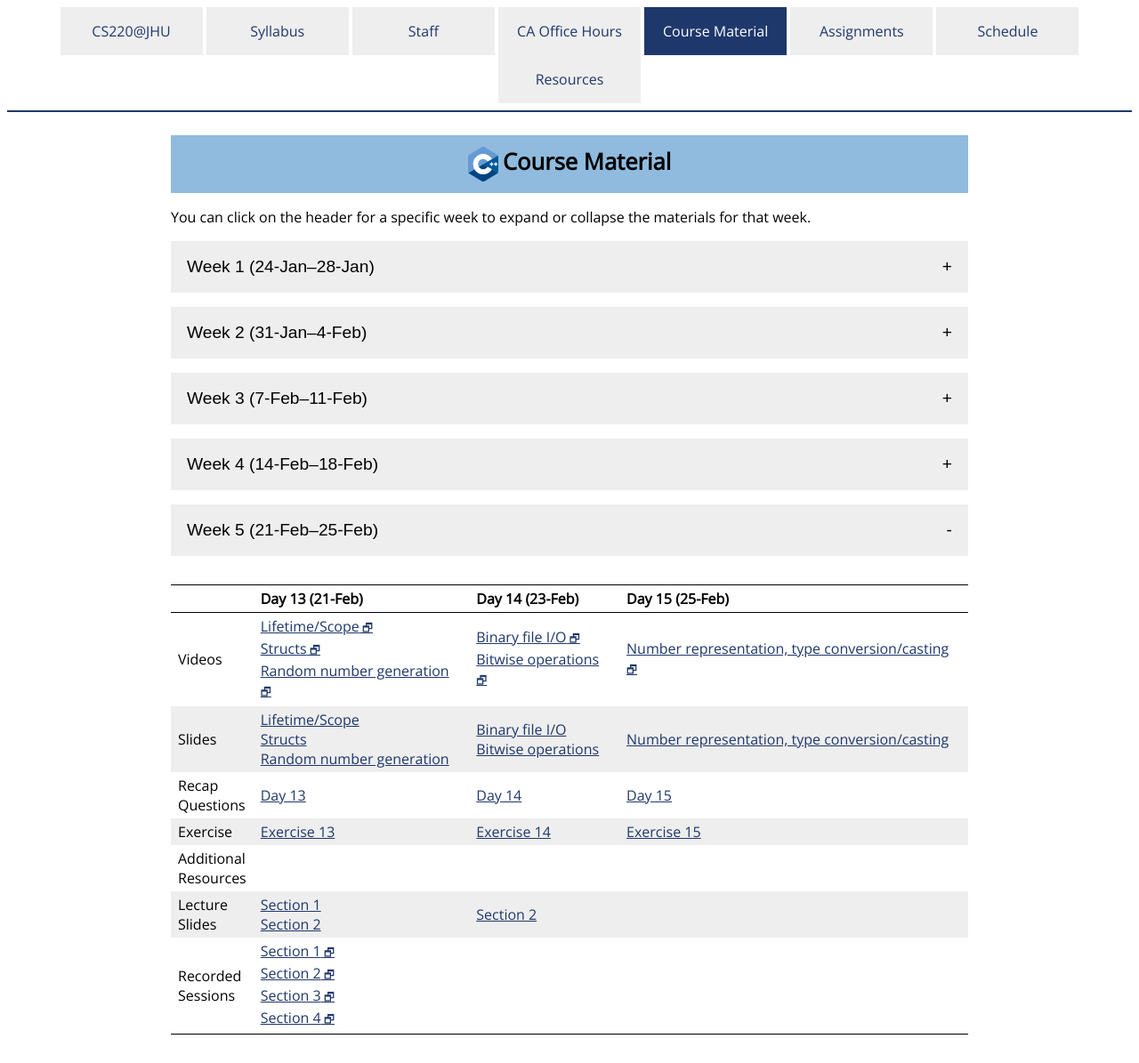
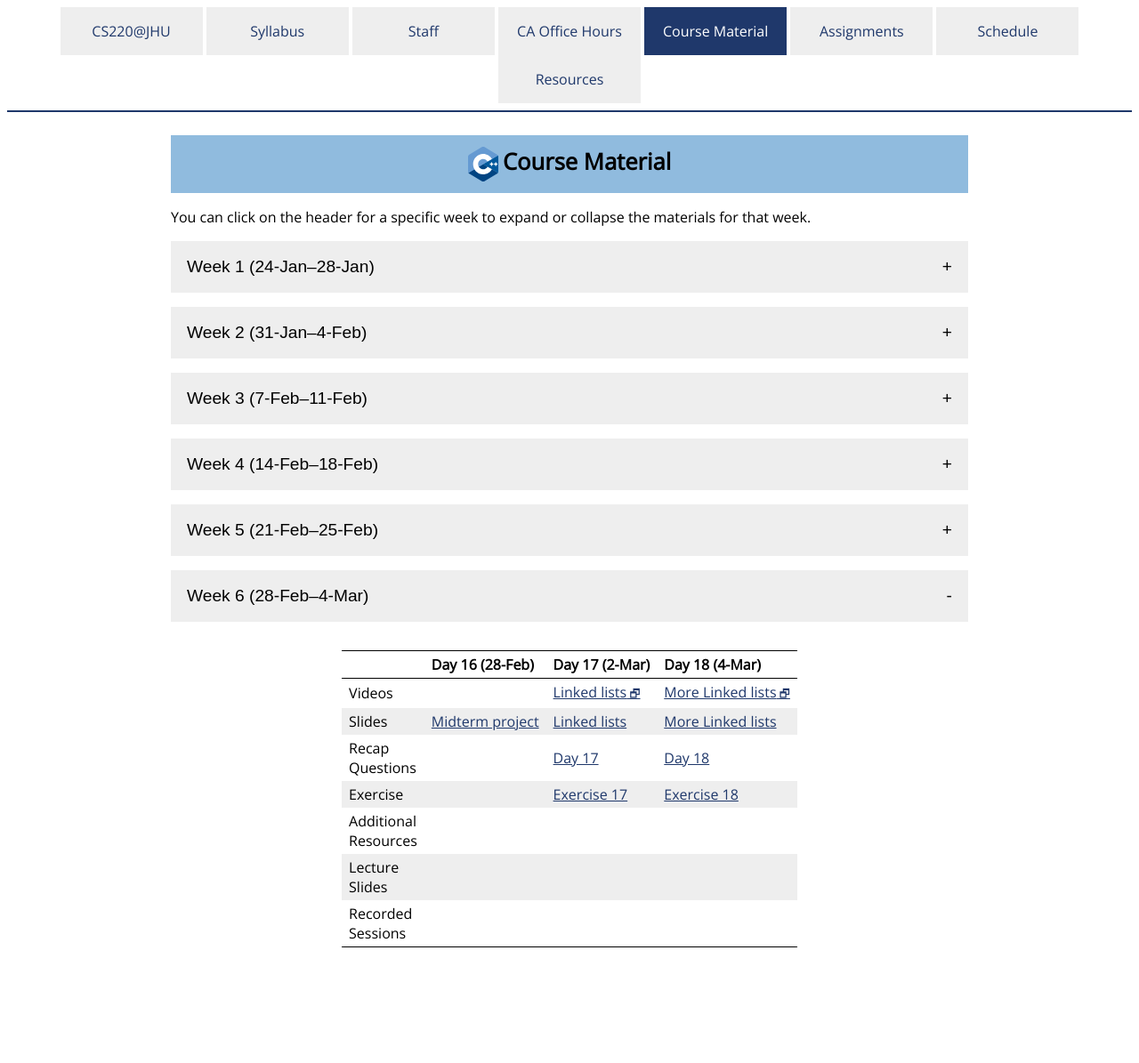
Before and after one commit to jhu-ip/cs220-s22, a Jekyll site: the page built from material.md, in a window 1280 px wide. Shown: the whole page at 89% size. Built offline with Jekyll 4.4.1, drawn with Linux system fonts in a browser that asks for light colours; some web fonts are replaced; after the commit the page ends 1097 px from its top, so only the background shows below that.

Commit message:
Added content for next week

```diff
--- a/material.md
+++ b/material.md
@@ -303,6 +303,63 @@ the materials for that week.
   </tbody>
 </table>
 </div>
+<button type="button" id="week_6_toggle" class="week_control_button">Week 6 (28-Feb–4-Mar)</button>
+<div id="week_6" class="collapsible">
+<table>
+  <thead>
+    <tr>
+      <th></th>
+      <th>Day 16 (28-Feb)</th>
+      <th>Day 17 (2-Mar)</th>
+      <th>Day 18 (4-Mar)</th>
+    </tr>
+  </thead>
+  <tbody>
+    <tr>
+      <td>Videos</td>
+      <td></td>
+      <td><a class='external' target='_blank' href='https://jh.hosted.panopto.com/Panopto/Pages/Viewer.aspx?id=254ea75c-12a1-456c-b91d-ae230027a0c6'>Linked lists</a></td>
+      <td><a class='external' target='_blank' href='https://jh.hosted.panopto.com/Panopto/Pages/Viewer.aspx?id=06994aeb-6743-4fcd-b69f-ae2300279d42'>More Linked lists</a></td>
+    </tr>
+    <tr>
+      <td>Slides</td>
+      <td><a href='#'>Midterm project</a></td>
+      <td><a href='slides/day17_linked_lists.pdf'>Linked lists</a></td>
+      <td><a href='slides/day18_more_linked_lists.pdf'>More Linked lists</a></td>
+    </tr>
+    <tr>
+      <td>Recap<br>Questions</td>
+      <td></td>
+      <td><a href='questions/day17.html'>Day 17</a></td>
+      <td><a href='questions/day18.html'>Day 18</a></td>
+    </tr>
+    <tr>
+      <td>Exercise</td>
+      <td></td>
+      <td><a href='exercise/ex17.html'>Exercise 17</a></td>
+      <td><a href='exercise/ex18.html'>Exercise 18</a></td>
+    </tr>
+    <tr>
+      <td>Additional<br>Resources</td>
+      <td></td>
+      <td></td>
+      <td></td>
+    </tr>
+    <tr>
+      <td>Lecture<br>Slides</td>
+      <td></td>
+      <td></td>
+      <td></td>
+    </tr>
+    <tr>
+      <td>Recorded<br>Sessions</td>
+      <td></td>
+      <td></td>
+      <td></td>
+    </tr>
+  </tbody>
+</table>
+</div>
 <script type="text/javascript">
   // Create and register a click handler for button clicks to expand/contract
   // specified content div
@@ -332,7 +389,7 @@ the materials for that week.
   }
 
   document.addEventListener('DOMContentLoaded', function() {
-    var active_week_id = 'week_5';
+    var active_week_id = 'week_6';
 
     var content_divs = document.getElementsByClassName("collapsible");
     for (i = 0; i < content_divs.length; i++) {
```
Also changed, not shown: exercise/ex17.md (added, +51 -0 lines), exercise/ex18.md (added, +79 -0 lines), material.csv (+9 -0 lines), questions/day17.md (added, +11 -0 lines), questions/day18.md (added, +11 -0 lines), 2 other files.
